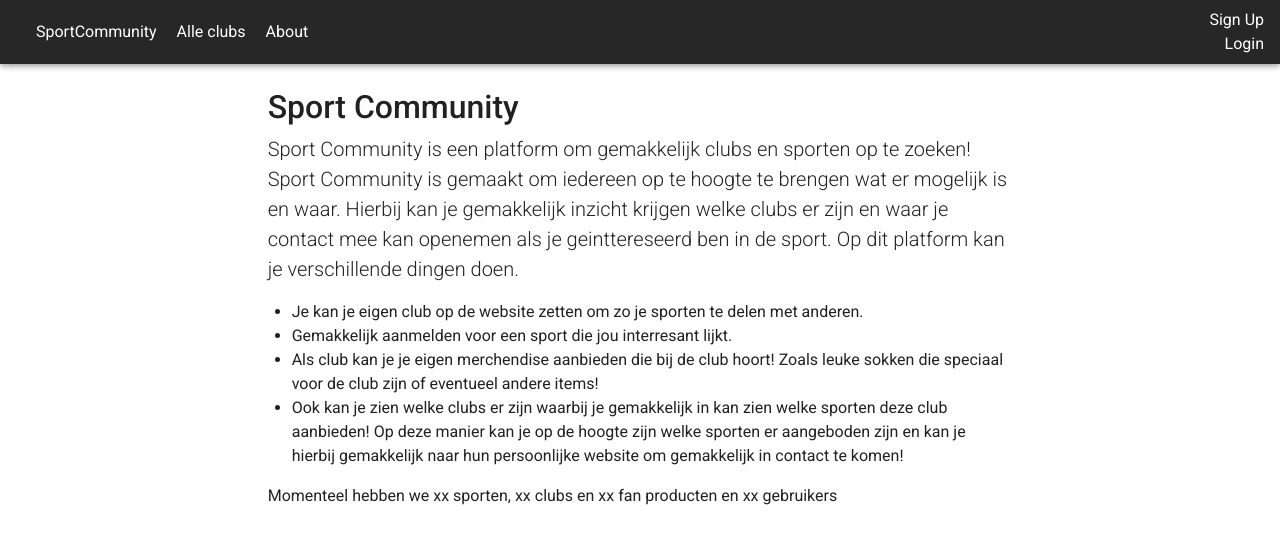
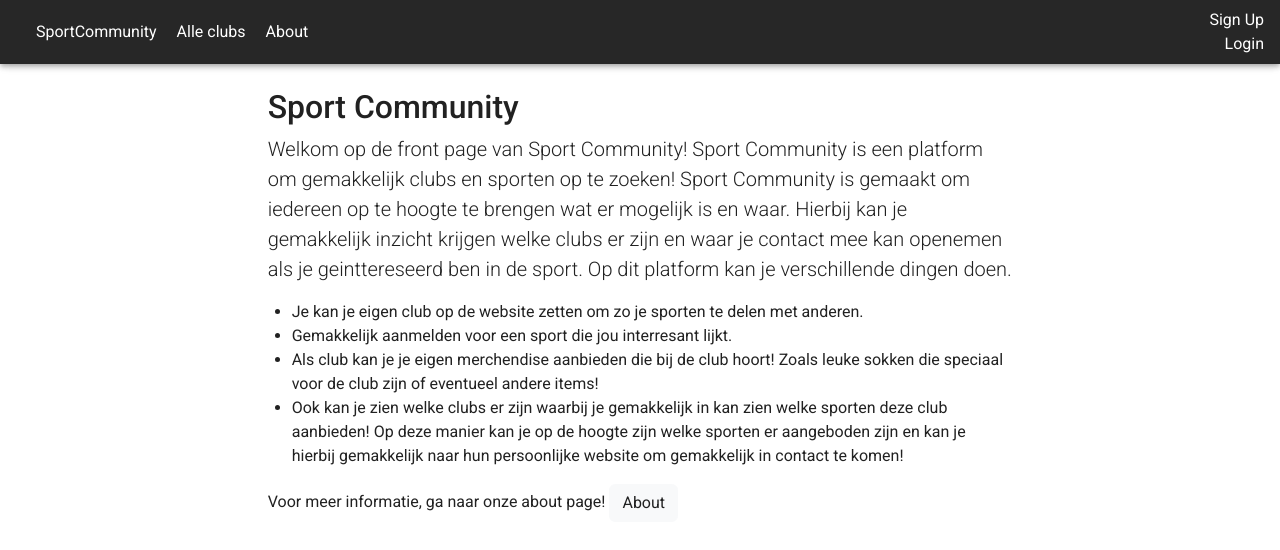
Before and after one commit to Errox/CSWF, a Vue app in the folder SportCommunity/: page / in a window 1280 px wide. Shown: the top 550 px of the page. Built offline with nearby package versions, Linux system fonts and the light colour scheme.

Commit message:
Frontpage typo and addon

```diff
--- a/SportCommunity/src/components/FrontPage.vue
+++ b/SportCommunity/src/components/FrontPage.vue
@@ -5,7 +5,7 @@
         <div class="col-lg-8">
           <h2>Sport Community</h2>
           <p class="lead">
-            Sport Community is een platform om gemakkelijk clubs en sporten op
+            Welkom op de front page van Sport Community! Sport Community is een platform om gemakkelijk clubs en sporten op
             te zoeken! Sport Community is gemaakt om iedereen op te hoogte te brengen wat er mogelijk is en waar.
             Hierbij kan je gemakkelijk inzicht krijgen welke clubs er zijn en waar je contact mee kan openemen als je
             geinttereseerd ben in de sport. Op dit platform kan je
@@ -25,9 +25,24 @@
               aanbieden! Op deze manier kan je op de hoogte zijn welke sporten er aangeboden zijn en kan je hierbij
               gemakkelijk naar hun persoonlijke website om gemakkelijk in contact te komen!</li>
           </ul>
-          <p> Momenteel hebben we xx sporten, xx clubs en xx fan producten en xx gebruikers </p>
+          <p> Voor meer informatie, ga naar onze about page! <button type="button" class="btn btn-light" @click="click('AboutUrl')"> About </button> </p>
         </div>
       </div>
     </div>
   </v-container>
 </template>
+<script>
+  export default {
+    methods: {
+      click(url) {
+        const tmp = this.$route.fullPath.replace(/[^a-zA-Z0-9]/g, "");
+        if (url != tmp) {
+          this.$router.push({
+            name: url
+          });
+        }
+      },
+    },
+
+  };
+</script>
```
